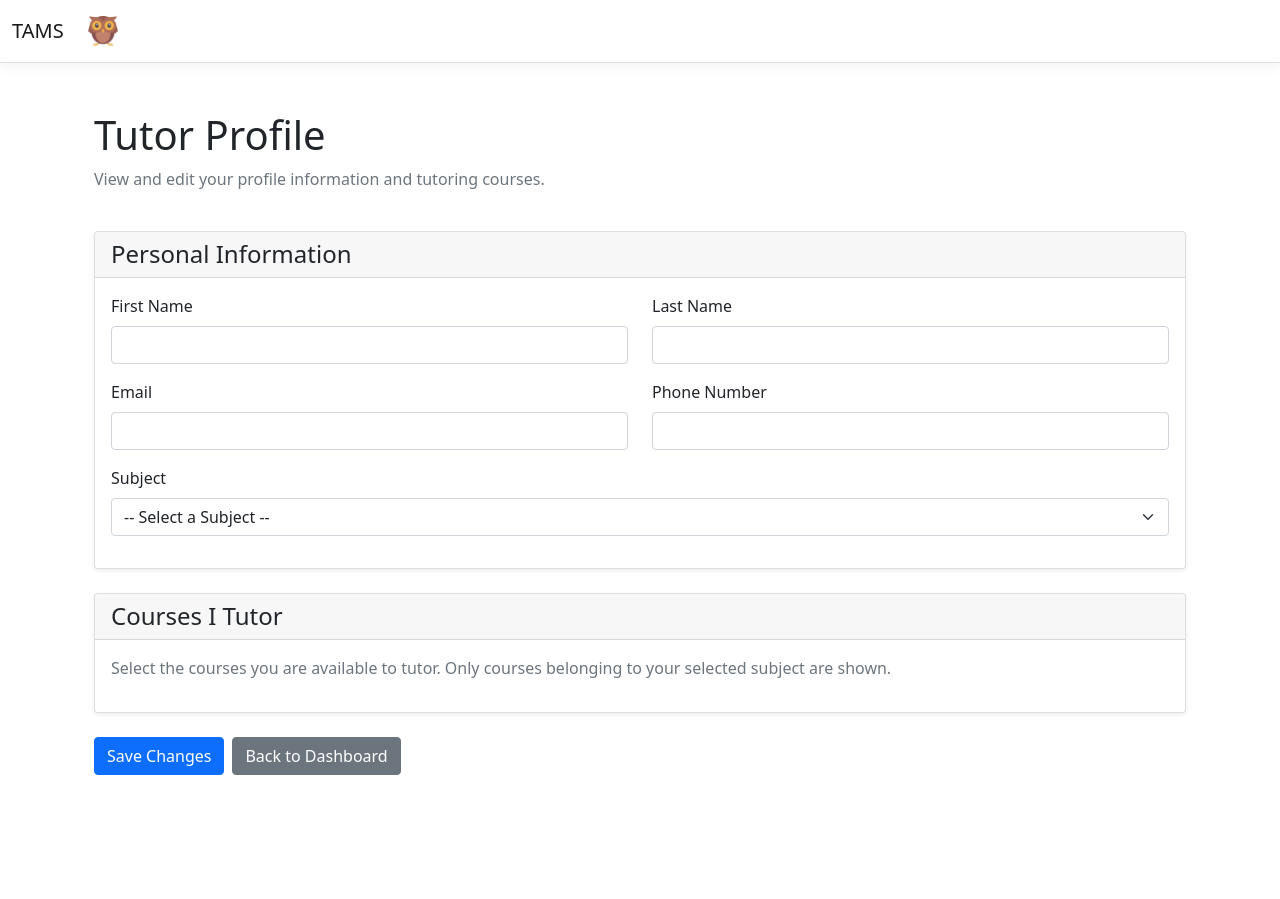
After one commit to bookmybrain2026/TAMS, an ASP.NET Core app: template TAMS/Views/Tutor/Profile.cshtml in a window 1280 px wide. The commit adds this page. Run offline with ASP.NET Core 8, Linux system fonts and the light colour scheme; the template is opened without the code that fills it, so the values that code supplies are empty; style sheets or scripts are compiled from the project's sources; some libraries are stand-ins or nearby versions.

Commit message:
Added Tutor Proflie Edit w/ courses

```diff
--- /dev/null
+++ b/TAMS/Views/Tutor/Profile.cshtml
@@ -0,0 +1,144 @@
+@model TAMS.Models.Tutor
+@using TAMS.Models
+
+@{
+    ViewData["Title"] = "Tutor Profile";
+    var subjects = ViewBag.Subjects as List<Subject>;
+    var courses = ViewBag.Courses as List<Course>;
+    var selectedCourses = Model.TutoringCourseIds ?? new List<string>();
+}
+
+<div class="container mt-5">
+    <div class="d-flex justify-content-between align-items-center mb-4">
+        <div>
+            <h1>Tutor Profile</h1>
+            <p class="text-muted">
+                View and edit your profile information and tutoring courses.
+            </p>
+        </div>
+    </div>
+
+    @if (TempData["SuccessMessage"] != null)
+    {
+        <div class="alert alert-success"> @TempData["SuccessMessage"] </div>
+    }
+    @if (TempData["ErrorMessage"] != null)
+    {
+        <div class="alert alert-danger"> @TempData["ErrorMessage"] </div>
+    }
+
+    <div asp-validation-summary="ModelOnly" class="alert alert-danger"></div>
+    <form asp-controller="Tutor" asp-action="Profile" method="post">
+
+        @Html.AntiForgeryToken()
+
+        <!-- PROFILE INFORMATION -->
+        <div class="card shadow-sm mb-4">
+
+            <div class="card-header">
+                <h4 class="mb-0">Personal Information</h4>
+            </div>
+
+            <div class="card-body">
+
+                <div class="row">
+                    <!-- First Name -->
+                    <div class="col-md-6 mb-3">
+                        <label asp-for="FName" class="form-label"> First Name </label>
+                        <input asp-for="FName" class="form-control" />
+                        <span asp-validation-for="FName" class="text-danger"></span>
+                    </div>
+
+                    <!-- Last Name -->
+                    <div class="col-md-6 mb-3">
+                        <label asp-for="LName" class="form-label"> Last Name </label>
+                        <input asp-for="LName" class="form-control" />
+                        <span asp-validation-for="LName" class="text-danger"></span>
+                    </div>
+                </div>
+
+                <div class="row">
+                    <!-- Email -->
+                    <div class="col-md-6 mb-3">
+                        <label asp-for="Email" class="form-label"> Email </label>
+                        <input asp-for="Email" type="email" class="form-control" />
+                        <span asp-validation-for="Email" class="text-danger"></span>
+                    </div>
+
+                    <!-- Phone -->
+                    <div class="col-md-6 mb-3">
+                        <label asp-for="PhoneNumber" class="form-label">Phone Number</label>
+                        <input asp-for="PhoneNumber" class="form-control" />
+                        <span asp-validation-for="PhoneNumber" class="text-danger"></span>
+                    </div>
+                </div>
+
+                <!-- Subject -->
+                <div class="mb-3">
+                    <label asp-for="Subject" class="form-label"> Subject </label>
+                    <select asp-for="Subject" id="subjectSelect" class="form-select">
+                        <option value="">  -- Select a Subject -- </option>
+
+                        @if (subjects != null)
+                        {
+                            foreach (var subject in subjects)
+                            {
+                                <option value="@subject.Code">
+                                    @subject.Code - @subject.Name
+                                </option>
+                            }
+                        }
+                    </select>
+                    <span asp-validation-for="Subject" class="text-danger"></span>
+                </div>
+
+            </div>
+
+        </div>
+
+        <!-- COURSES -->
+        <div class="card shadow-sm mb-4">
+            <div class="card-header">
+                <h4 class="mb-0">Courses I Tutor</h4>
+            </div>
+
+            <div class="card-body">
+                <p class="text-muted">
+                    Select the courses you are available to tutor.
+                    Only courses belonging to your selected subject are shown.
+                </p>
+
+                <div id="courseContainer" class="d-flex flex-wrap gap-2">
+
+                    @if (courses != null && courses.Any())
+                    {
+                        foreach (var course in courses)
+                        {
+                            var isSelected = selectedCourses.Contains(course.CourseId);
+                            <label class="course-bubble" data-subject="@course.SubjectCode">
+                                <input type="checkbox" name="TutoringCourseIds" value="@course.CourseId" @(isSelected ? "checked" : "") />
+                                <span>
+                                    <strong>@course.CourseCode</strong>
+                                    <br />
+                                    <small>@course.CourseName</small>
+                                </span>
+                            </label>
+                        }
+                    }
+                </div>
+
+                <div id="noCoursesMessage" class="alert alert-info mt-3" style="display:none;">
+                    There are currently no courses available for this subject.
+                </div>
+
+            </div>
+        </div>
+        <!-- BUTTONS -->
+        <div class="d-flex gap-2 mb-5">
+            <button type="submit" class="btn btn-primary"> Save Changes </button>
+            <a asp-controller="Tutor" asp-action="Dashboard" class="btn btn-secondary"> Back to Dashboard</a>
+        </div>
+
+    </form>
+
+</div>
--- a/TAMS/wwwroot/js/site.js
+++ b/TAMS/wwwroot/js/site.js
@@ -89,3 +89,57 @@ function searchCourses() {
         }
     }
 }
+
+const subjectSelect = document.getElementById("subjectSelect");
+const courseBubbles = document.querySelectorAll(".course-bubble");
+const noCoursesMessage = document.getElementById("noCoursesMessage");
+
+function updateCourses() {
+    const selectedSubject = subjectSelect.value;
+    let visibleCourses = 0;
+    courseBubbles.forEach(function (bubble) {
+        const courseSubject = bubble.getAttribute("data-subject");
+        const checkbox = bubble.querySelector("input");
+
+        if (courseSubject === selectedSubject) {
+            bubble.style.display = "inline-flex";
+            visibleCourses++;
+        }
+        else {
+            bubble.style.display = "none";
+            checkbox.checked = false; // Unselect courses that don't belong to the selected subject.
+            bubble.classList.remove("selected");
+        }
+    });
+
+    if (visibleCourses === 0 && selectedSubject !== "") {
+        noCoursesMessage.style.display = "block";
+    }
+    else {
+        noCoursesMessage.style.display = "none";
+    }
+}
+
+
+// Change bubble appearance when selected.
+courseBubbles.forEach(function (bubble) {
+    const checkbox = bubble.querySelector("input");
+    if (checkbox.checked) {
+        bubble.classList.add("selected");
+    }
+
+    bubble.addEventListener("click", function () {
+        checkbox.checked = !checkbox.checked;
+        if (checkbox.checked) {
+            bubble.classList.add("selected");
+        }
+        else {
+            bubble.classList.remove("selected");
+        }
+    });
+});
+// Update courses when subject changes.
+subjectSelect.addEventListener("change", updateCourses);
+
+// Run when page loads.
+updateCourses();
```
Also changed, not shown: TAMS/Controllers/TutorController.cs (+116 -4 lines), TAMS/Models/Tutor.cs (+7 -1 lines), TAMS/Views/Tutor/TutorDashboard.cshtml (+34 -2 lines), TAMS/wwwroot/css/site.css (+32 -0 lines).
